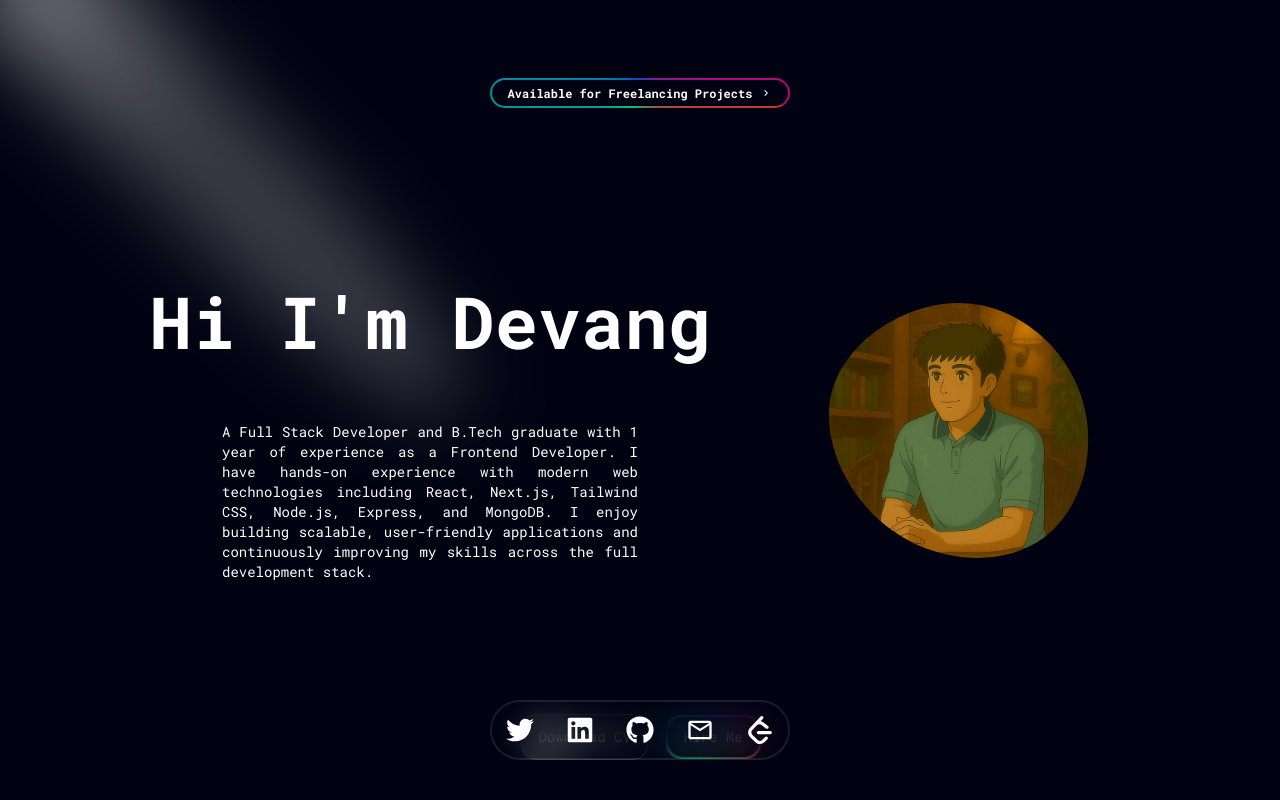
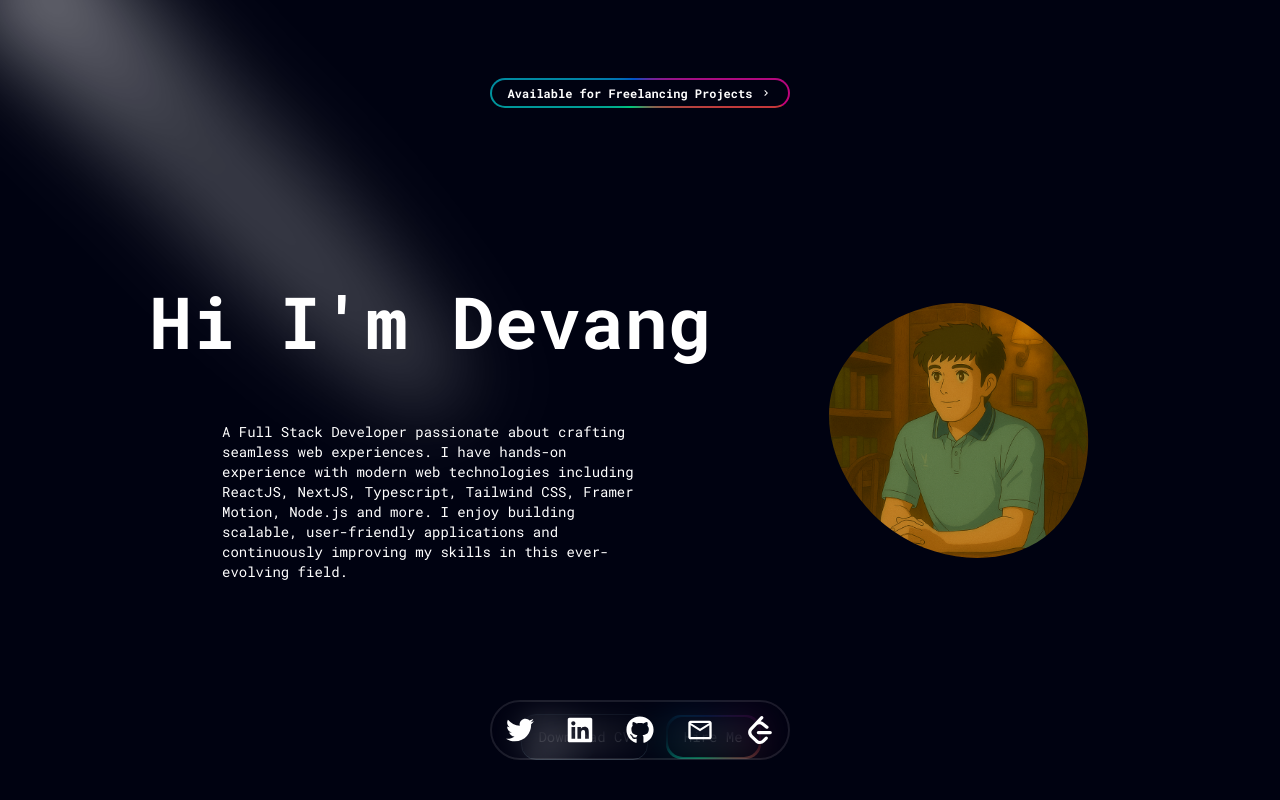
Before and after one commit to Devang1224/portfolio, a Next.js app: page / in a window 1280 px wide. Shown: the top 800 px of the page. Built offline with nearby package versions, Linux system fonts and the light colour scheme.

Commit message:
updated about me summary

```diff
--- a/components/sections/Hero.tsx
+++ b/components/sections/Hero.tsx
@@ -2,7 +2,6 @@ import React from "react";
 import HeaderButton from "../ui/HeaderButton";
 import AvailabilityBanner from "../ui/AvailabilityBanner";
 import Image from "next/image";
-import BlurText from "../ui/BlurText";
 
 const Hero = () => {
   return (
@@ -16,14 +15,13 @@ const Hero = () => {
             Hi I&apos;m Devang
             {/* <BlurText text="Hi I'm Devang" /> */}
           </p>
-          <div className=" w-[120%] text-[10px] text-justify mt-16 md:text-sm xsm:text-[12px] lg:w-[65%]">
+          <div className=" w-[120%] text-[10px] mt-16 md:text-sm xsm:text-[12px] lg:w-[65%]">
             <p>
-              A Full Stack Developer and B.Tech graduate with 1 year of
-              experience as a Frontend Developer. I have hands-on experience
-              with modern web technologies including React, Next.js, Tailwind
-              CSS, Node.js, Express, and MongoDB. I enjoy building scalable,
-              user-friendly applications and continuously improving my skills
-              across the full development stack.{" "}
+              A Full Stack Developer passionate about crafting seamless web
+              experiences. I have hands-on experience with modern web technologies
+              including ReactJS, NextJS, Typescript, Tailwind CSS, Framer Motion, Node.js and more.
+              I enjoy building scalable, user-friendly applications and continuously
+              improving my skills in this ever-evolving field.{" "}
             </p>
           </div>
         </div>
--- a/components/ui/BlurText.tsx
+++ b/components/ui/BlurText.tsx
@@ -21,7 +21,7 @@ const letters = text.split('');
             <motion.span key={index} className='inline-block'
              initial={{opacity:0,filter:'blur(10px)'}}
              animate={{opacity:1,filter:'blur(0px)'}}
-             transition={{delay:index*delay,duration:duration,ease:'easeOut'}}
+             transition={{ delay:index*delay,duration:duration,ease:'easeOut' }}
             >
                 {letter === " " ? "\u00A0" : letter}
             </motion.span>
```
